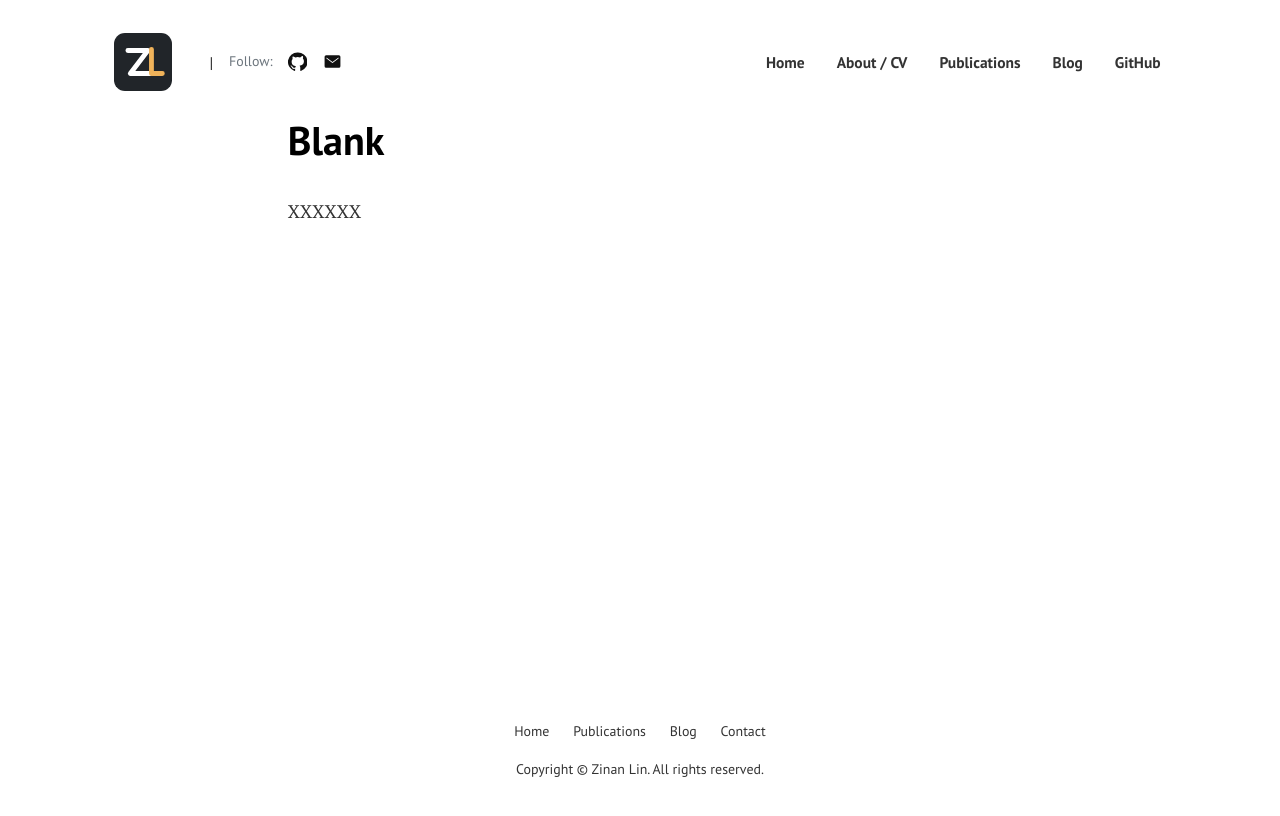
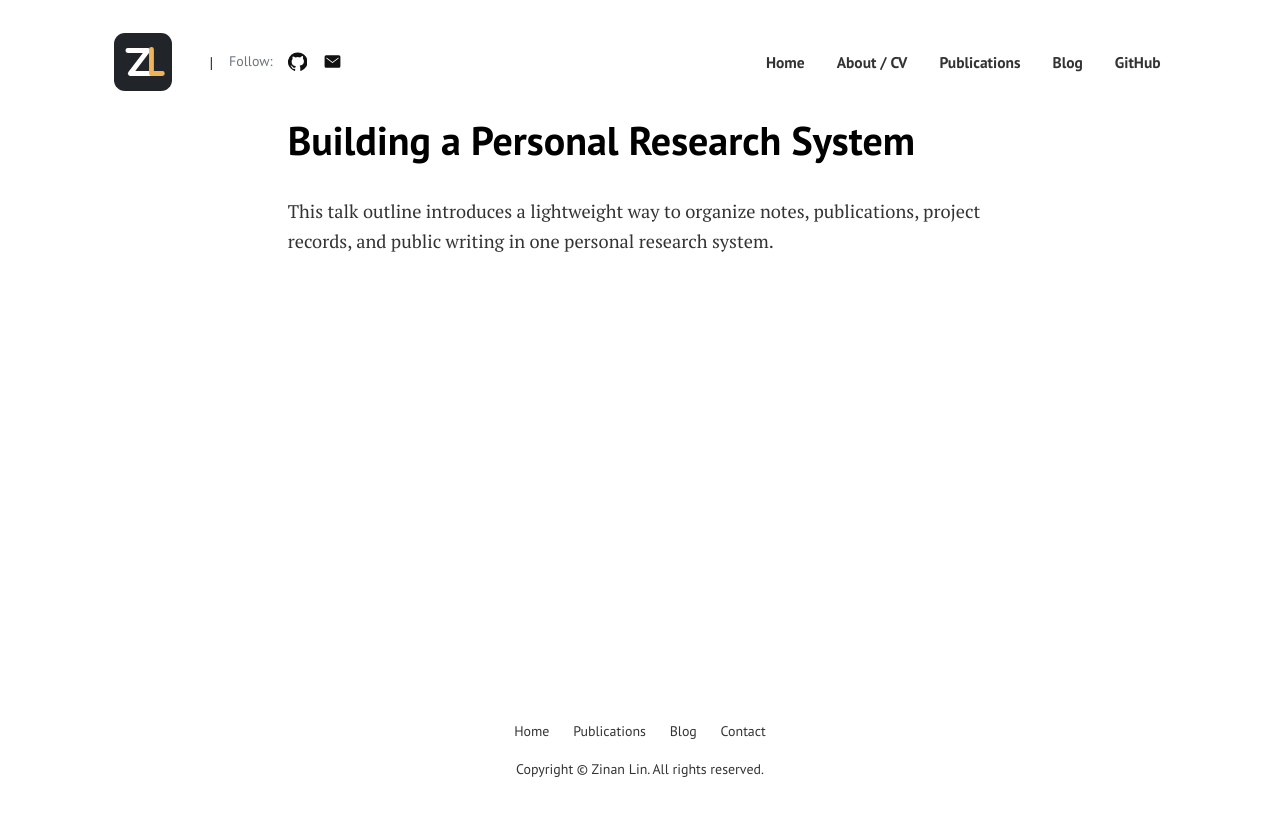
Before and after one commit to znecho9/znecho9.github.io, a Jekyll site: the page built from _talks/2026-case.md, in a window 1280 px wide. Shown: the top 816 px of the page. Built offline with Jekyll 4.4.1, drawn with Linux system fonts in a browser that asks for light colours.

```diff
--- a/_talks/2026-case.md
+++ b/_talks/2026-case.md
@@ -1,10 +1,11 @@
 ---
-title: "Blank"
+title: "Building a Personal Research System"
 collection: talks
-type: "Invited talk outline"
+type: "Talk outline"
 venue: "Independent seminar"
 date: 2026-05-01
-excerpt: "Blank"
+excerpt: "A short outline on using a personal website as a durable research notebook."
 ---
 
-XXXXXX
+This talk outline introduces a lightweight way to organize notes, publications,
+project records, and public writing in one personal research system.
```
Also changed, not shown: _includes/sidebar.html (+10 -19 lines), _publications/2026-case.md (+4 -4 lines), _teaching/2026-case.md (+5 -3 lines).
